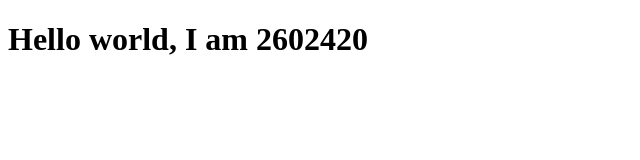
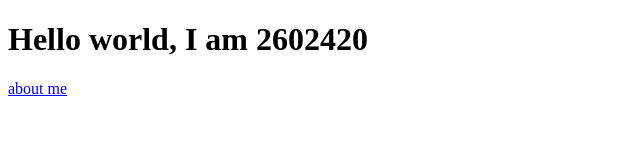
Before and after one commit to cherel-kc04/about-me, a plain HTML site: page index.html in a window 1280 px wide. Shown: the full height of the page, 0-640 px from the left. Drawn offline with Linux system fonts and the light colour scheme.

Commit message:
Update index.html

```diff
--- a/index.html
+++ b/index.html
@@ -7,5 +7,6 @@
 </head>
 <body>
     <h1>Hello world, I am 2602420</h1>
+    <a href="2602420-lab2.html"> about me</a>
 </body>
 </html>
```
